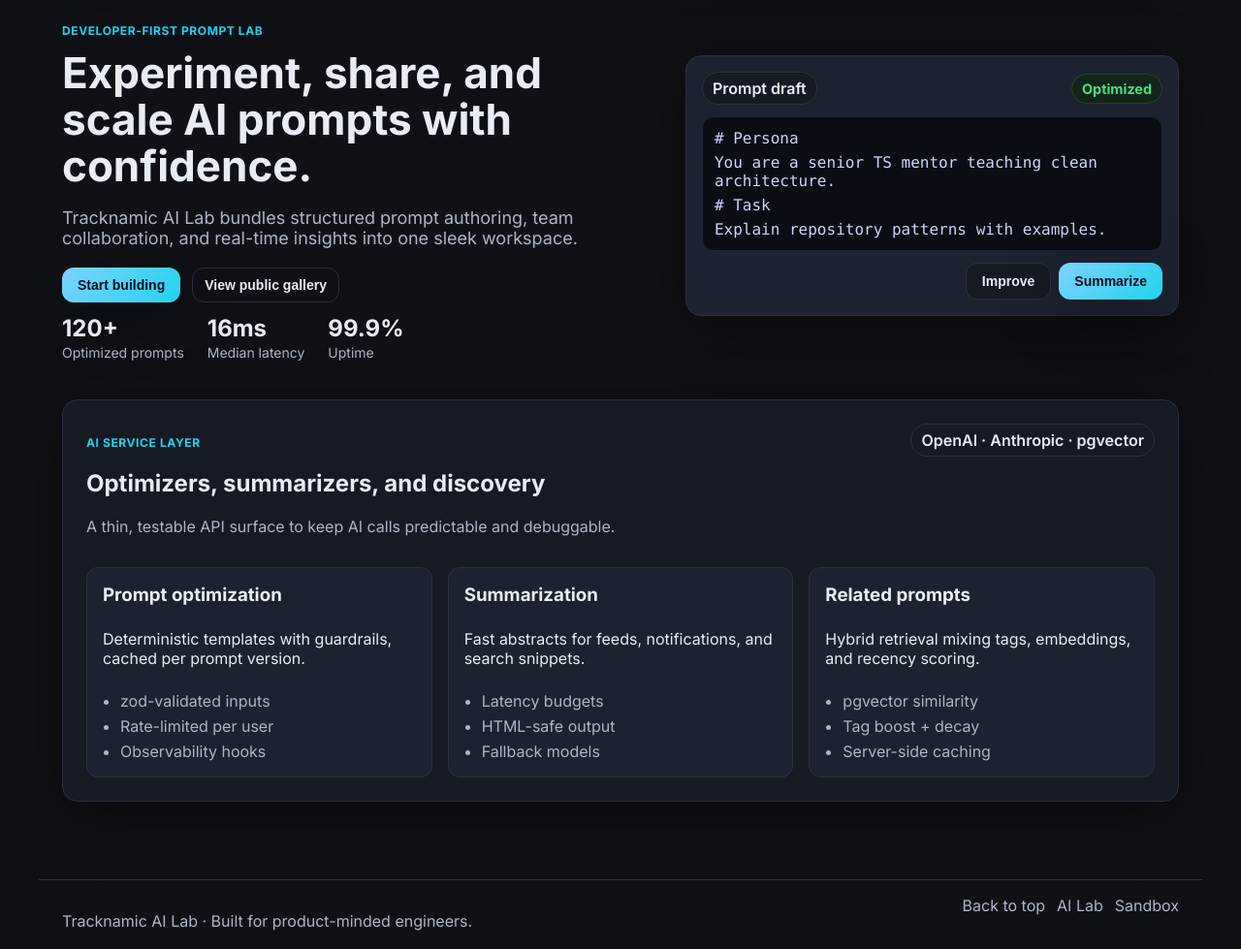
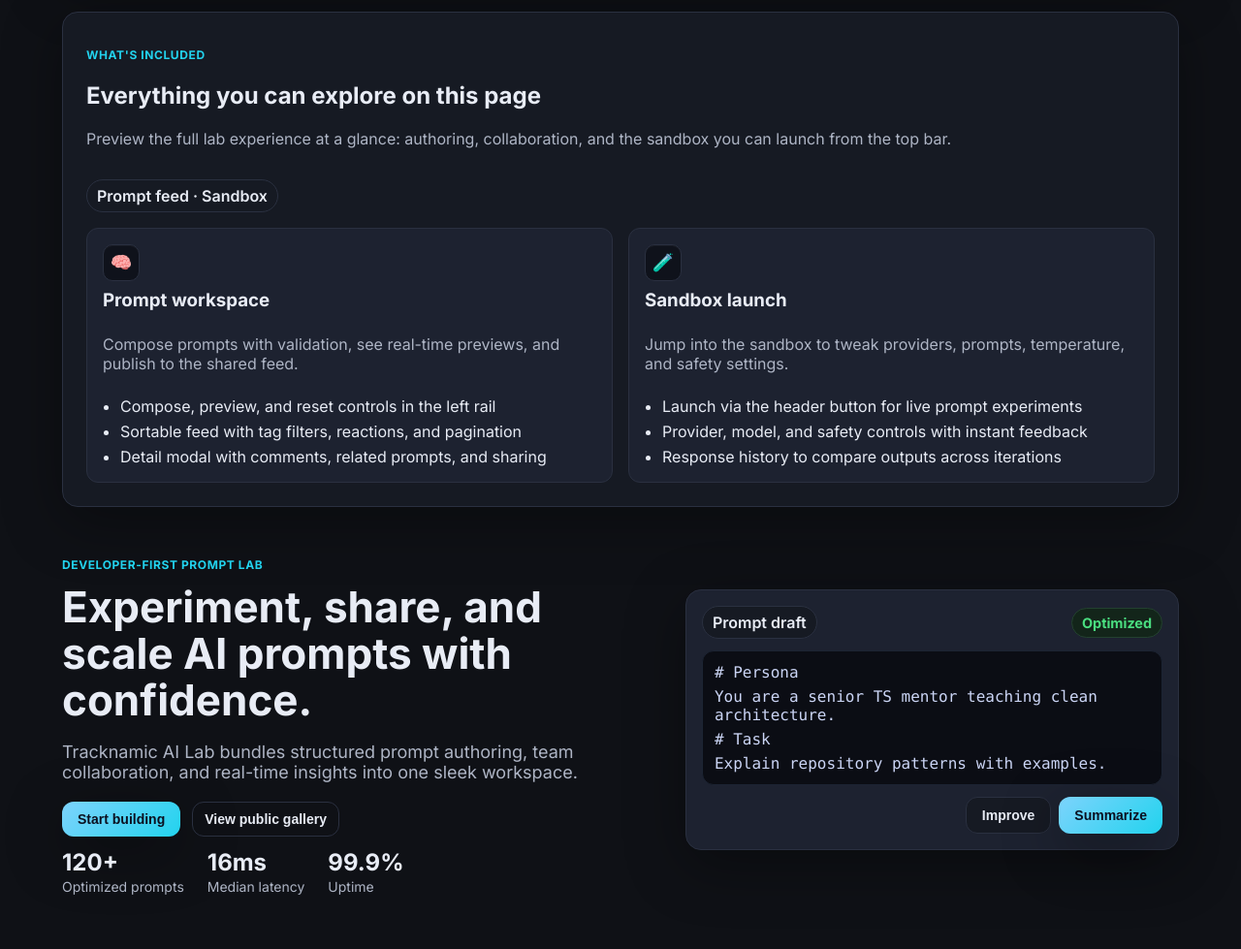
Before and after one commit to EdnaValter/Tracknamic-AI-Lab, a website: page index.html in a window 1280 px wide. Shown: the part 1060-2039 px from the top of the page at 97% size. Drawn offline with Linux system fonts and the light colour scheme.

Commit message:
Remove AI Lab module

```diff
--- a/index.html
+++ b/index.html
@@ -13,7 +13,6 @@
   <header class="top-bar">
     <div class="logo">Tracknamic AI Lab</div>
     <nav class="nav" aria-label="Primary navigation">
-      <a href="#ai">AI Lab</a>
       <a href="sandbox.html">Sandbox</a>
     </nav>
     <div class="actions">
@@ -109,6 +108,38 @@
         </aside>
       </div>
     </section>
+    <section class="panel overview" id="overview">
+      <div class="section-header">
+        <div>
+          <p class="eyebrow">What's included</p>
+          <h2>Everything you can explore on this page</h2>
+          <p class="muted">Preview the full lab experience at a glance: authoring, collaboration, and the sandbox you can launch from the top bar.</p>
+        </div>
+        <div class="pill">Prompt feed · Sandbox</div>
+      </div>
+      <div class="grid grid-3 feature-grid">
+        <div class="card feature-card">
+          <div class="feature-icon" aria-hidden="true">🧠</div>
+          <h3>Prompt workspace</h3>
+          <p class="muted">Compose prompts with validation, see real-time previews, and publish to the shared feed.</p>
+          <ul class="bullets">
+            <li>Compose, preview, and reset controls in the left rail</li>
+            <li>Sortable feed with tag filters, reactions, and pagination</li>
+            <li>Detail modal with comments, related prompts, and sharing</li>
+          </ul>
+        </div>
+        <div class="card feature-card">
+          <div class="feature-icon" aria-hidden="true">🧪</div>
+          <h3>Sandbox launch</h3>
+          <p class="muted">Jump into the sandbox to tweak providers, prompts, temperature, and safety settings.</p>
+          <ul class="bullets">
+            <li>Launch via the header button for live prompt experiments</li>
+            <li>Provider, model, and safety controls with instant feedback</li>
+            <li>Response history to compare outputs across iterations</li>
+          </ul>
+        </div>
+      </div>
+    </section>
     <section class="hero" id="hero">
       <div class="hero-text">
         <p class="eyebrow">Developer-first prompt lab</p>
@@ -151,45 +182,6 @@
       </div>
     </section>
 
-    <section class="panel" id="ai">
-      <div class="section-header">
-        <div>
-          <p class="eyebrow">AI service layer</p>
-          <h2>Optimizers, summarizers, and discovery</h2>
-          <p class="muted">A thin, testable API surface to keep AI calls predictable and debuggable.</p>
-        </div>
-        <div class="pill">OpenAI · Anthropic · pgvector</div>
-      </div>
-      <div class="grid grid-3">
-        <div class="card">
-          <h3>Prompt optimization</h3>
-          <p>Deterministic templates with guardrails, cached per prompt version.</p>
-          <ul class="bullets">
-            <li>zod-validated inputs</li>
-            <li>Rate-limited per user</li>
-            <li>Observability hooks</li>
-          </ul>
-        </div>
-        <div class="card">
-          <h3>Summarization</h3>
-          <p>Fast abstracts for feeds, notifications, and search snippets.</p>
-          <ul class="bullets">
-            <li>Latency budgets</li>
-            <li>HTML-safe output</li>
-            <li>Fallback models</li>
-          </ul>
-        </div>
-        <div class="card">
-          <h3>Related prompts</h3>
-          <p>Hybrid retrieval mixing tags, embeddings, and recency scoring.</p>
-          <ul class="bullets">
-            <li>pgvector similarity</li>
-            <li>Tag boost + decay</li>
-            <li>Server-side caching</li>
-          </ul>
-        </div>
-      </div>
-    </section>
   </main>
 
   <section class="modal" id="prompt-modal" hidden aria-label="Prompt detail">
@@ -236,7 +228,6 @@
     <p>Tracknamic AI Lab · Built for product-minded engineers.</p>
     <div class="footer-links">
       <a href="#hero">Back to top</a>
-      <a href="#ai">AI Lab</a>
       <a href="sandbox.html">Sandbox</a>
     </div>
   </footer>
--- a/style.css
+++ b/style.css
@@ -79,6 +79,21 @@
 .stat { display: grid; gap: 2px; }
 .stat .value { font-size: 24px; font-weight: 700; }
 .stat .label { color: var(--muted); font-size: 14px; }
+
+.feature-grid { align-items: start; }
+.feature-card { gap: 6px; position: relative; overflow: hidden; }
+.feature-card .bullets { color: var(--text); }
+.feature-icon {
+  width: 38px;
+  height: 38px;
+  display: grid;
+  place-items: center;
+  border-radius: 10px;
+  background: #0f121b;
+  border: 1px solid var(--border);
+  box-shadow: inset 0 1px 0 rgba(255, 255, 255, 0.04);
+  font-size: 18px;
+}
 
 .hero-card { background: var(--card); border: 1px solid var(--border); border-radius: 16px; padding: 16px; box-shadow: var(--shadow); display: grid; gap: 12px; }
 .card-header { display: flex; justify-content: space-between; align-items: center; }
```
